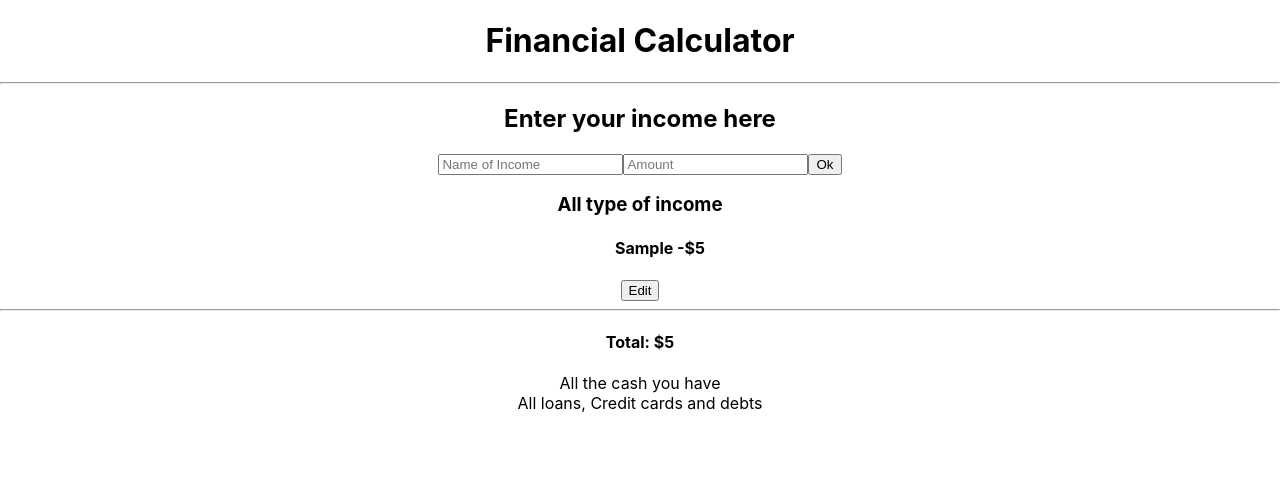
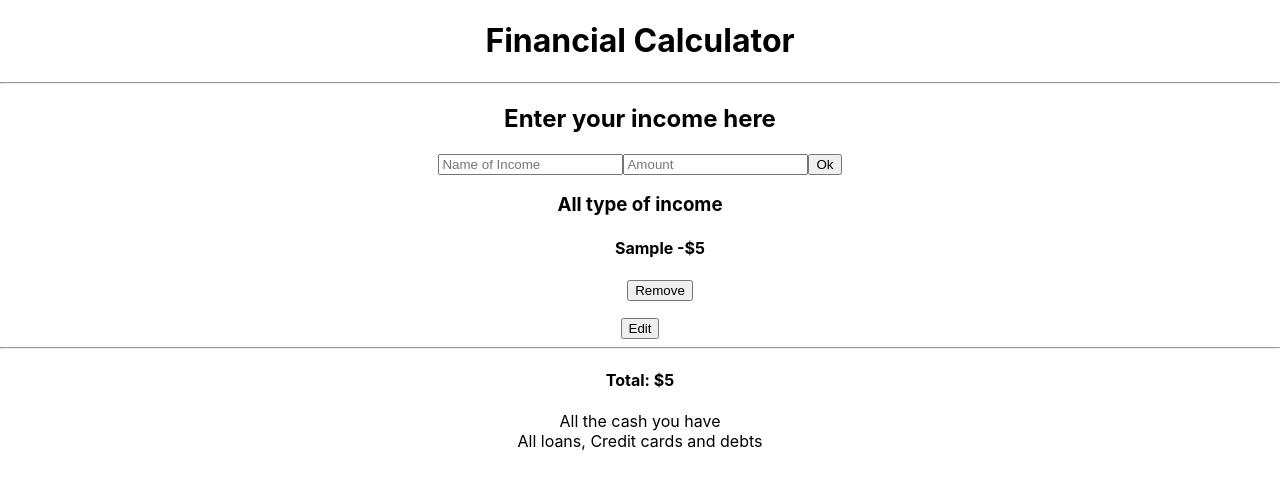
Before and after one commit to SayanaSasha/Calculator, a React (Create React App) app: page / in a window 1280 px wide. Both pictures are taken after typing "Sample", "5" into the empty fields and a click on the button "Ok". Shown: the top 488 px of the page. Built offline with nearby package versions, Linux system fonts and the light colour scheme.

Commit message:
feat: button to remove elements

```diff
--- a/src/App.js
+++ b/src/App.js
@@ -98,6 +98,7 @@ class App extends React.Component {
                   <h4>
                     {type[0]} -${type[1]}
                   </h4>
+                  <button onClick={() => this.setState({income: this.state.income.filter((el, i) => i !== index)})}>Remove</button>
                 </ul>
               );
             })}
```
